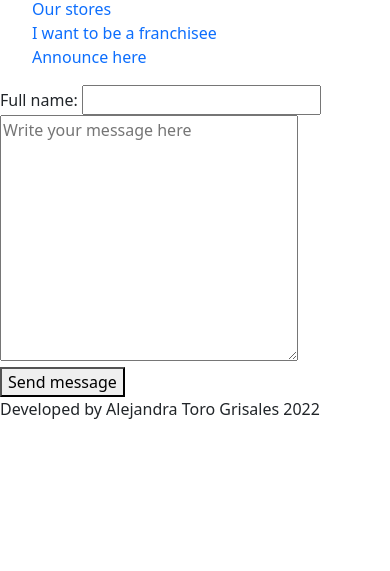
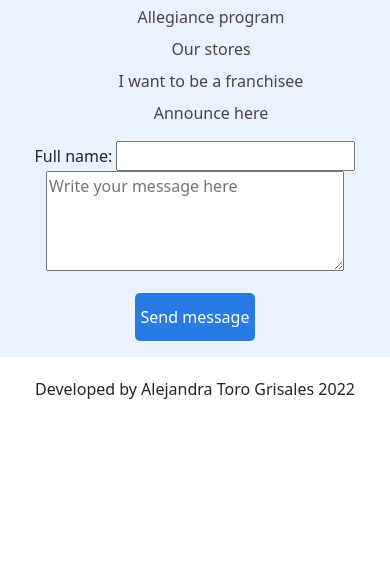
Before and after one commit to Aleja184/e-commerce, a plain HTML site: page html/login.html in a window 390 px wide. Shown: the part 273-844 px from the top of the page. Drawn offline with nearby package versions, Linux system fonts and the light colour scheme.

Commit message:
Footer for mobile finalized

```diff
--- /dev/null
+++ b/styles/sass/components/_footer.scss
@@ -0,0 +1,39 @@
+footer {
+    background: $background-second;
+    text-align: center;
+    .footer__information{
+        padding-top: 1rem;
+        display: flex;
+        flex-direction: column;
+        align-items: center;
+        li{
+            margin-bottom: 0.5rem;
+            a{
+                color: $color-font;
+            }
+            a:hover{
+                text-decoration: underline;
+            }
+        }
+        textarea{
+            height: 100px;
+        }
+        button{
+            background: $background-buttons;
+            margin: 1rem;
+            border: none;
+            color: $color-second-font;
+            height: 3rem;
+            border-radius: 5px;
+            transition: 1s;
+        }
+        button:hover{
+            transform: scale(110%);
+        }
+    }
+    .footer__developed{
+        padding: 20px;
+        background: $background-header
+    }
+
+}
--- a/styles/sass/components/_global.scss
+++ b/styles/sass/components/_global.scss
@@ -20,6 +20,7 @@
         font-size: 1.5rem;
         margin: 4%;
         justify-self: flex-end;
+        cursor: pointer;
     }
     ul{
         display: flex;
--- a/styles/sass/components/_header.scss
+++ b/styles/sass/components/_header.scss
@@ -3,6 +3,9 @@
     align-items: center;
     justify-content: space-between;
     margin: 0 5%;
+    a > img{
+        cursor: pointer;
+    }
     .search{
         order: 3;
         input{
--- a/styles/sass/e-commerce.scss
+++ b/styles/sass/e-commerce.scss
@@ -1,3 +1,4 @@
 @import "components/global";
 @import "components/header";
 @import "components/products";
+@import "components/footer";
```
Also changed, not shown: html/index.html (+6 -4 lines), styles/css/e-commerce.css.
